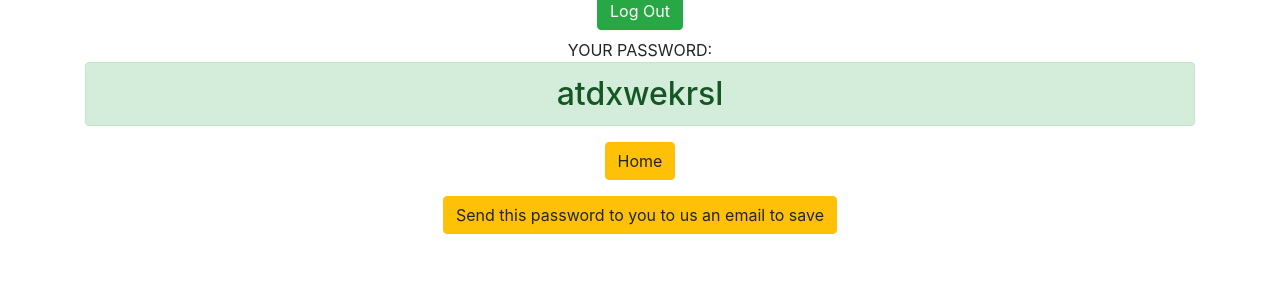
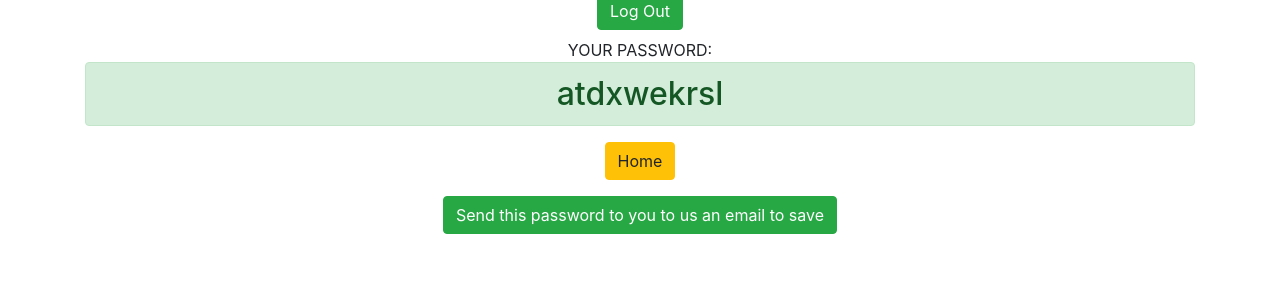
Before and after one commit to IlyaKavaleu/PasswordHelp, a Django app: page /password in a window 1280 px wide. Shown: the part 166-466 px from the top of the page. Run offline with Django 4.2, Linux system fonts and the light colour scheme; a user stored in the database is signed in.

Commit message:
My changes 2

```diff
--- a/generator/templates/generator/password.html
+++ b/generator/templates/generator/password.html
@@ -5,6 +5,6 @@
     YOUR PASSWORD:
     <h2 class="alert alert-success">{{ password }}</h2>
     <a href="{% url 'home' %}" class="btn btn-warning">Home</a>
-    <p><h1><a href="{% url 'contact' %}" class="btn btn-warning">Send this password to you to us an email to save</a></h1>
+    <p><h1><a href="{% url 'contact' %}" class="btn btn-success">Send this password to you to us an email to save</a></h1>
     </div>
 {% endblock content%}
--- a/password_generator/settings.py
+++ b/password_generator/settings.py
@@ -20,7 +20,7 @@ BASE_DIR = Path(__file__).resolve().parent.parent
 # See https://docs.djangoproject.com/en/4.2/howto/deployment/checklist/
 
 # SECURITY WARNING: keep the secret key used in production secret!
-SECRET_KEY = 'django-insecure-8z0d+ll6j!xes+eks;mgmev''[glpw]bleb$7-*v)yfl1j%5jxnri62150(y&bk$_$te^#q'
+SECRET_KEY = 'django-insecure-8z0d+ll6j!xes+eks;mgmev''[glpw]ifirigirepirpobleb$7-*v)yfl1j%5jxnri62150(y&bk$_$te^#q'
 
 # SECURITY WARNING: don't run with debug turned on in production!
 DEBUG = True
```
